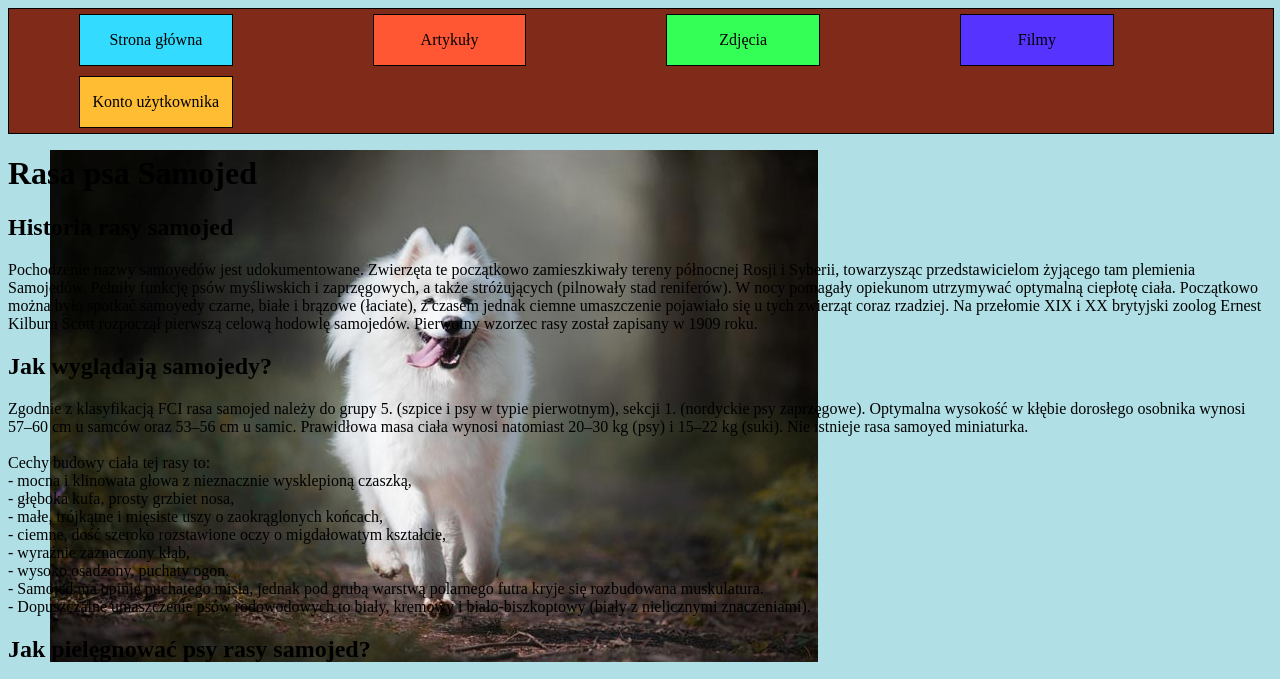
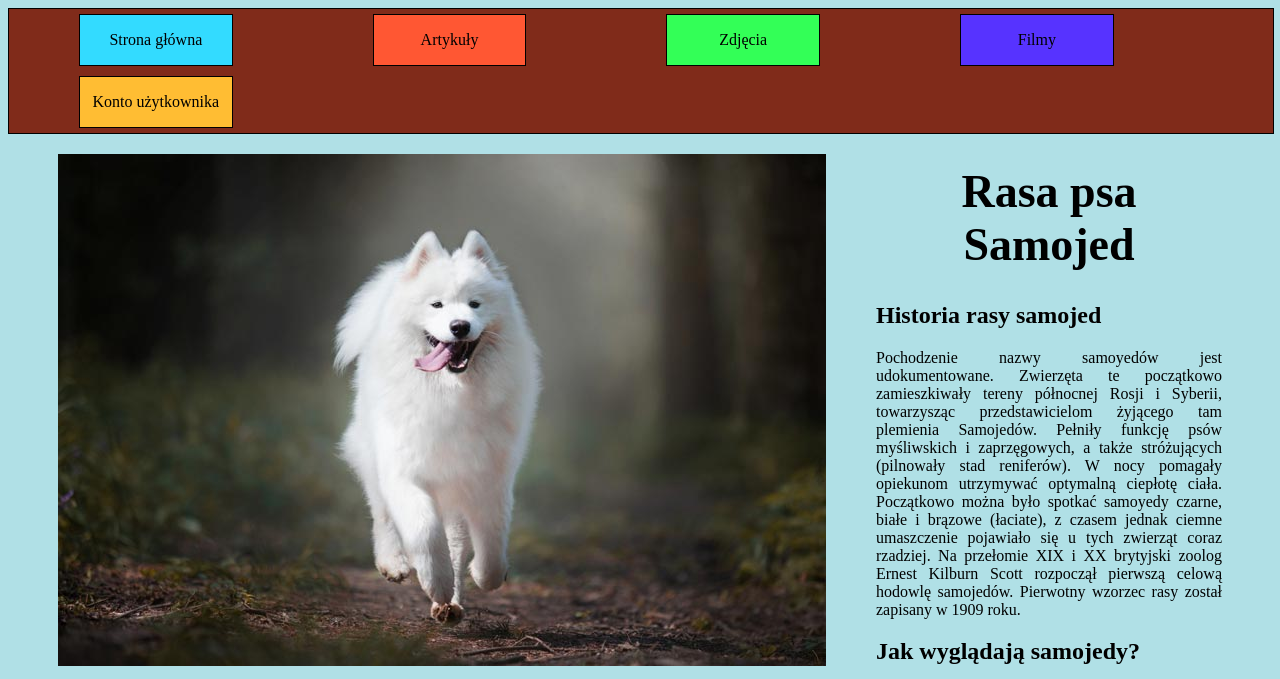
Before and after one commit to Vortex979/JakubPodsiadly.github.io, a plain HTML site: page index.html in a window 1280 px wide. Shown: the top 679 px of the page. Drawn offline with Linux system fonts and the light colour scheme.

Commit message:
Update styles.css

```diff
--- a/styles.css
+++ b/styles.css
@@ -13,9 +13,7 @@ body {
     width: 12%;
     border: 1px solid black;
     float: left;
-  margin: 70px;
-  margin-top: 5px;
-  margin-bottom: 5px;
+    margin: 5px 70px;
 }
 
 .page-content{
@@ -25,14 +23,15 @@ body {
 
 .page-image{
     float: left;
-  position:absolute;
-  top: 150px;
-  left: 50px;
-  width:100px;
-  height:100px;
+    margin: 20px 50px;
 }
 
 .page-text{
-  float: left;
-  position:relative;
+    margin: 20px 50px;
+    text-align: justify;
 }
+
+.title{
+    text-align: center;
+    font-size: 46px;
+}
```
Lines whose indentation alone changed are shown as unchanged.
